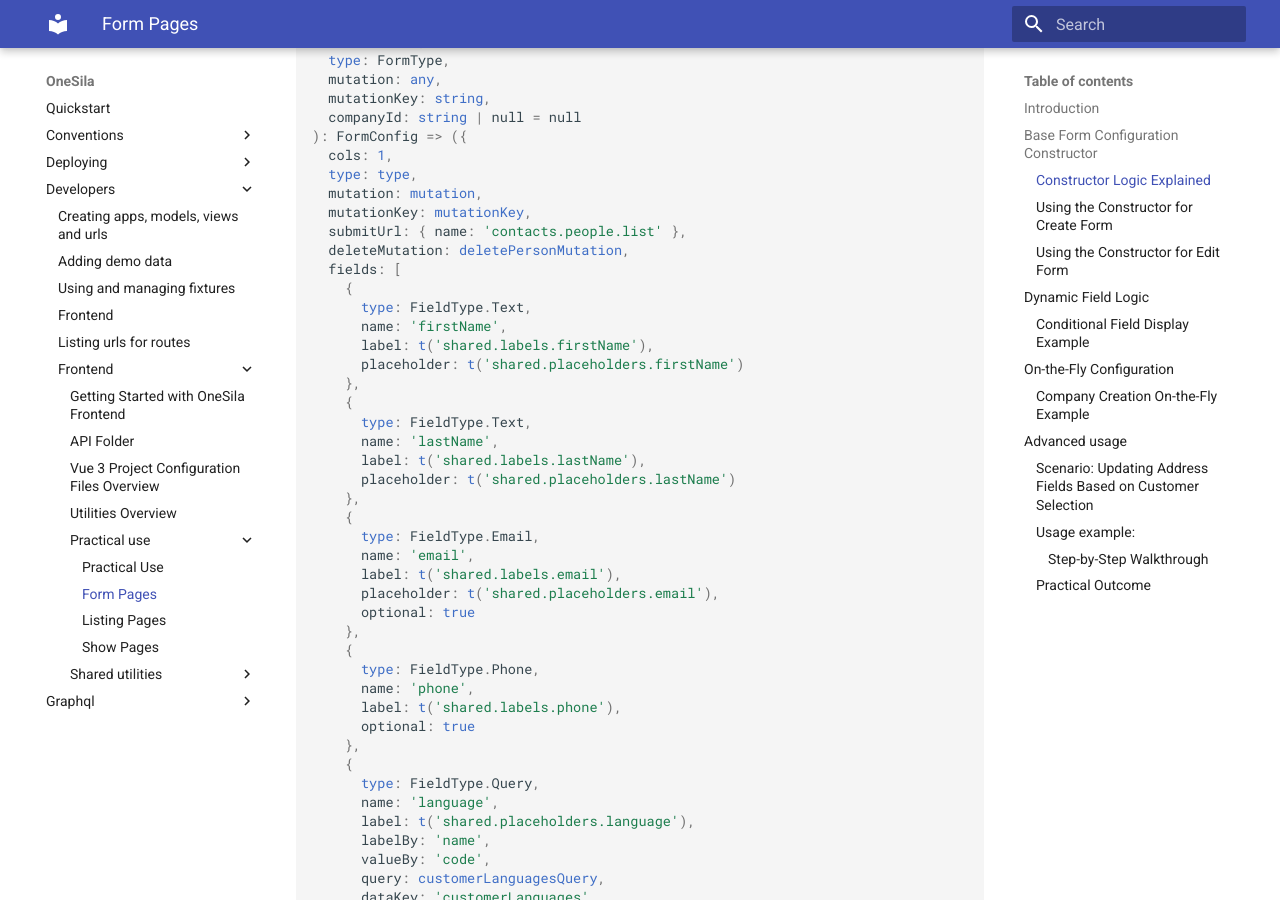
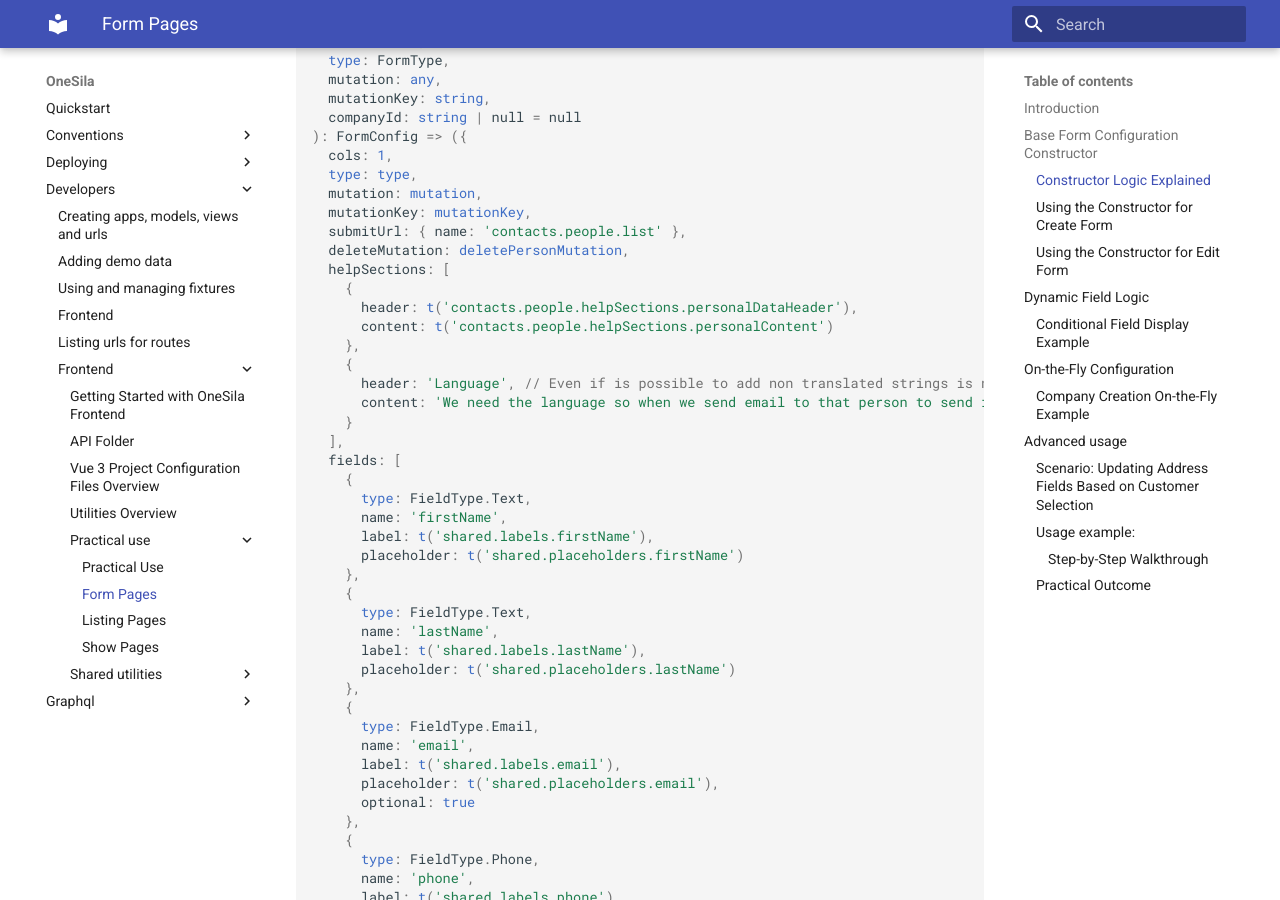
Before and after one commit to OneSila/OneSilaDocs, an MkDocs documentation site: the page built from docs/developers/frontend/practical_use/form_page.md, in a window 1280 px wide and 900 px high, scrolled down 634 px. Built offline with MkDocs 1.6.1 and Material for MkDocs 9.7.7, drawn with Linux system fonts in a browser that asks for light colours.

Commit message:
#86 add help sections

```diff
--- a/docs/developers/frontend/practical_use/form_page.md
+++ b/docs/developers/frontend/practical_use/form_page.md
@@ -29,6 +29,16 @@ export const baseFormConfigConstructor = (
   mutationKey: mutationKey,
   submitUrl: { name: 'contacts.people.list' },
   deleteMutation: deletePersonMutation,
+  helpSections: [
+    {
+      header: t('contacts.people.helpSections.personalDataHeader'),
+      content: t('contacts.people.helpSections.personalContent')
+    },
+    {
+      header: 'Language', // Even if is possible to add non translated strings is not recommended
+      content: 'We need the language so when we send email to that person to send in his language'
+    }
+  ],
   fields: [
     {
       type: FieldType.Text,
```
